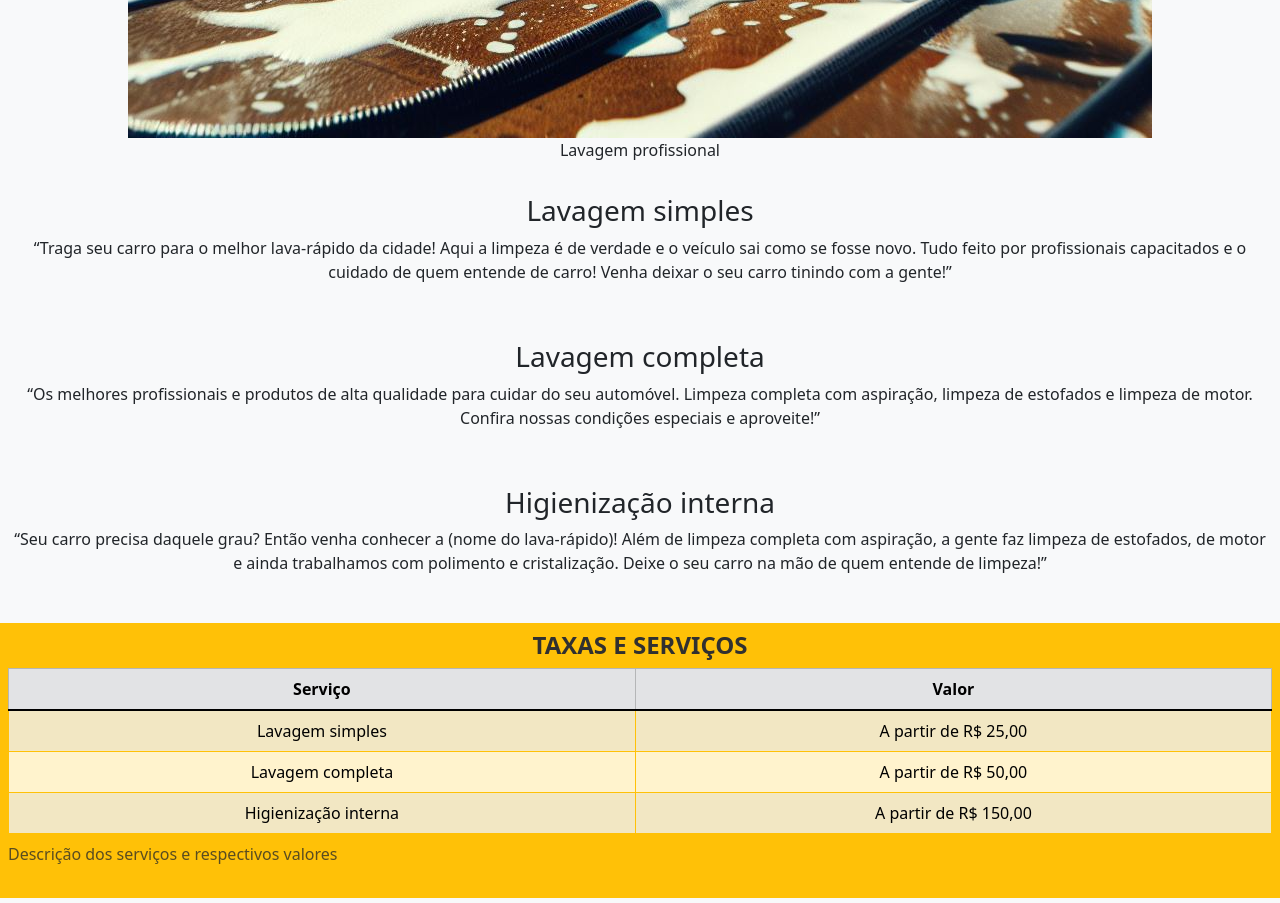
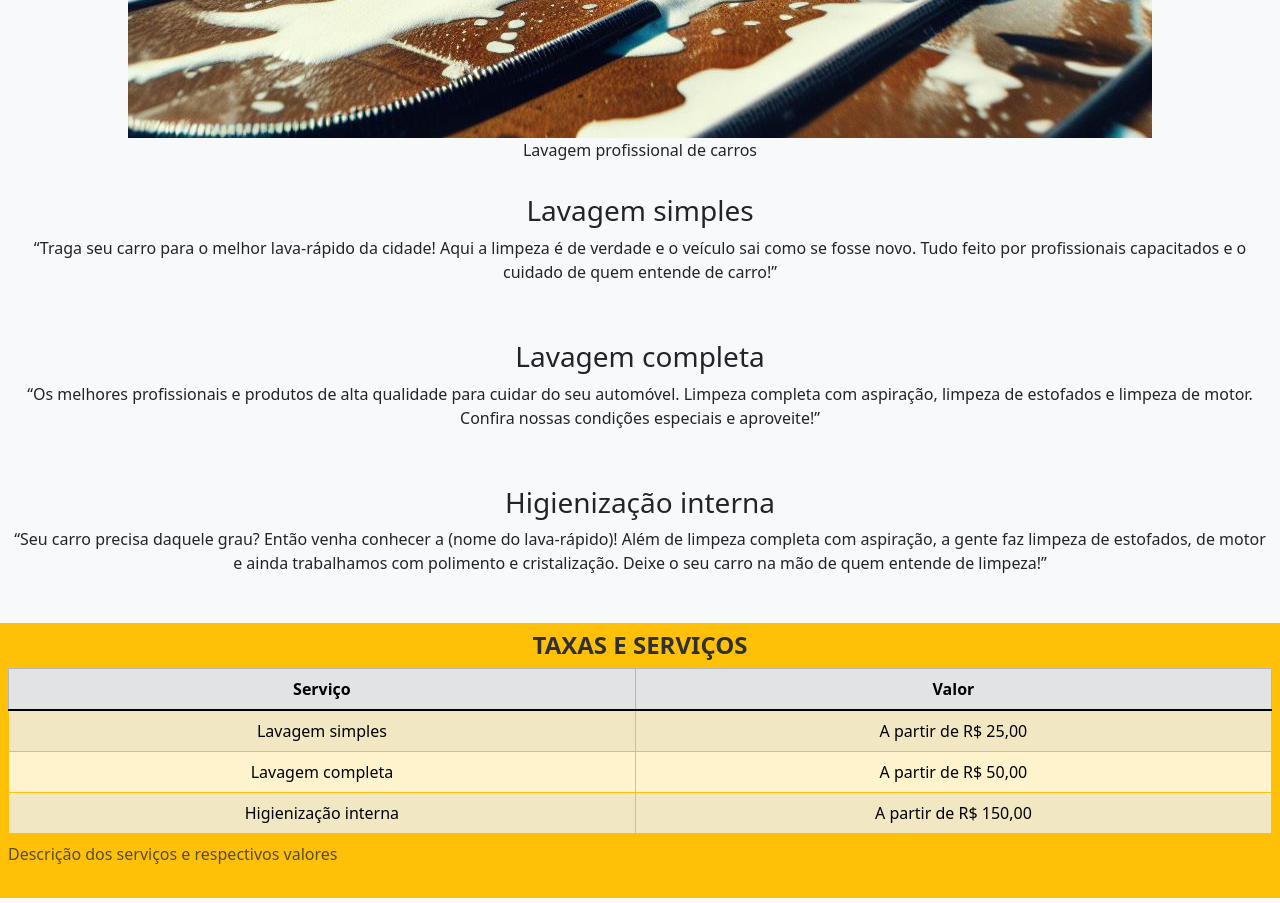
Before and after one commit to Diegoalvespereira/portfolio-ads, a plain HTML site: page index.html in a window 1280 px wide. Shown: the part 1180-2083 px from the top of the page. Drawn offline with nearby package versions, Linux system fonts and the light colour scheme; files that its build step writes are made by us from their sources.

Commit message:
atualizacao session

```diff
--- a/index.html
+++ b/index.html
@@ -60,7 +60,7 @@
         <div class="row">
             <figure class="col text-center">
                 <img src="./assets/img/lava1.jfif" alt="Foto de carro sendo lavado">
-                <figcaption>Lavagem profissional</figcaption>
+                <figcaption>Lavagem profissional de carros</figcaption>
             </figure>
         </div>
     </section>
@@ -72,7 +72,7 @@
         </h3>
 
         <p>
-            “Traga seu carro para o melhor lava-rápido da cidade! Aqui a limpeza é de verdade e o veículo sai como se fosse novo. Tudo feito por profissionais capacitados e o cuidado de quem entende de carro! Venha deixar o seu carro tinindo com a gente!”
+            “Traga seu carro para o melhor lava-rápido da cidade! Aqui a limpeza é de verdade e o veículo sai como se fosse novo. Tudo feito por profissionais capacitados e o cuidado de quem entende de carro!”
             <br><br>
 
         </p>
```
